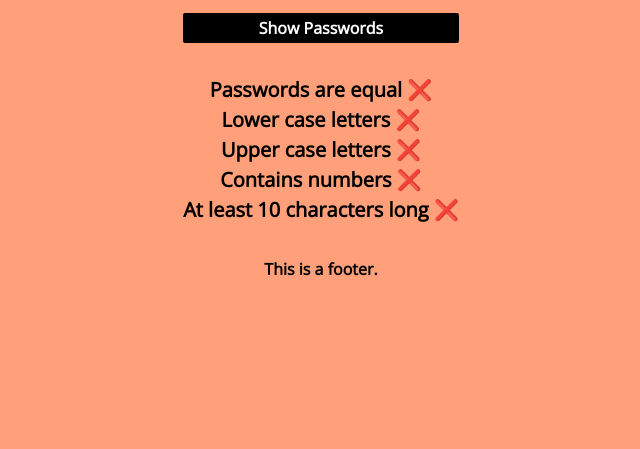
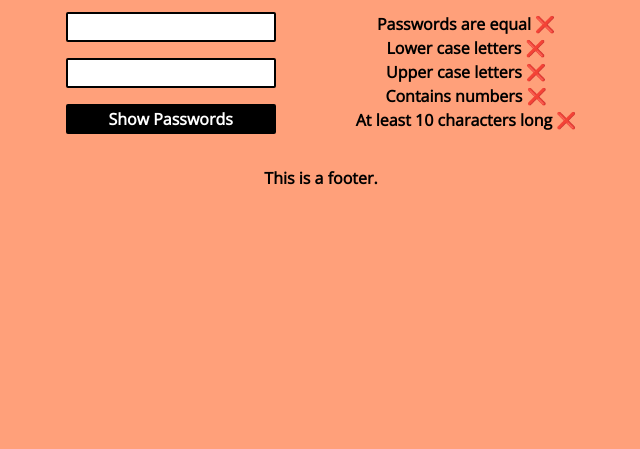
Before and after one commit to janDo-dev/password-check, a plain HTML site: page index.html in a window 1280 px wide. Shown: the part 351-800 px from the top of the page, without its empty margins (319-959 px from the left). Drawn offline with nearby package versions, Linux system fonts and the light colour scheme.

Commit message:
refactor: add 2-column layout > 700px

```diff
--- a/assets/css/style.css
+++ b/assets/css/style.css
@@ -47,7 +47,7 @@ button {
 
 .main-content,
 .content-section {
-  padding: 2vmin;
+  padding: 1rem 5vmin;
 }
 
 .pw-inputs {
@@ -65,9 +65,14 @@ button {
   margin-top: 0;
   margin-bottom: 0;
   padding-left: 0;
-  font-size: 1.25rem;
 }
 
 .icon--check-passed {
   display: none;
 }
+
+@media screen and (min-width: 701px) {
+  .main-content {
+    display: flex;
+  }
+}
```
